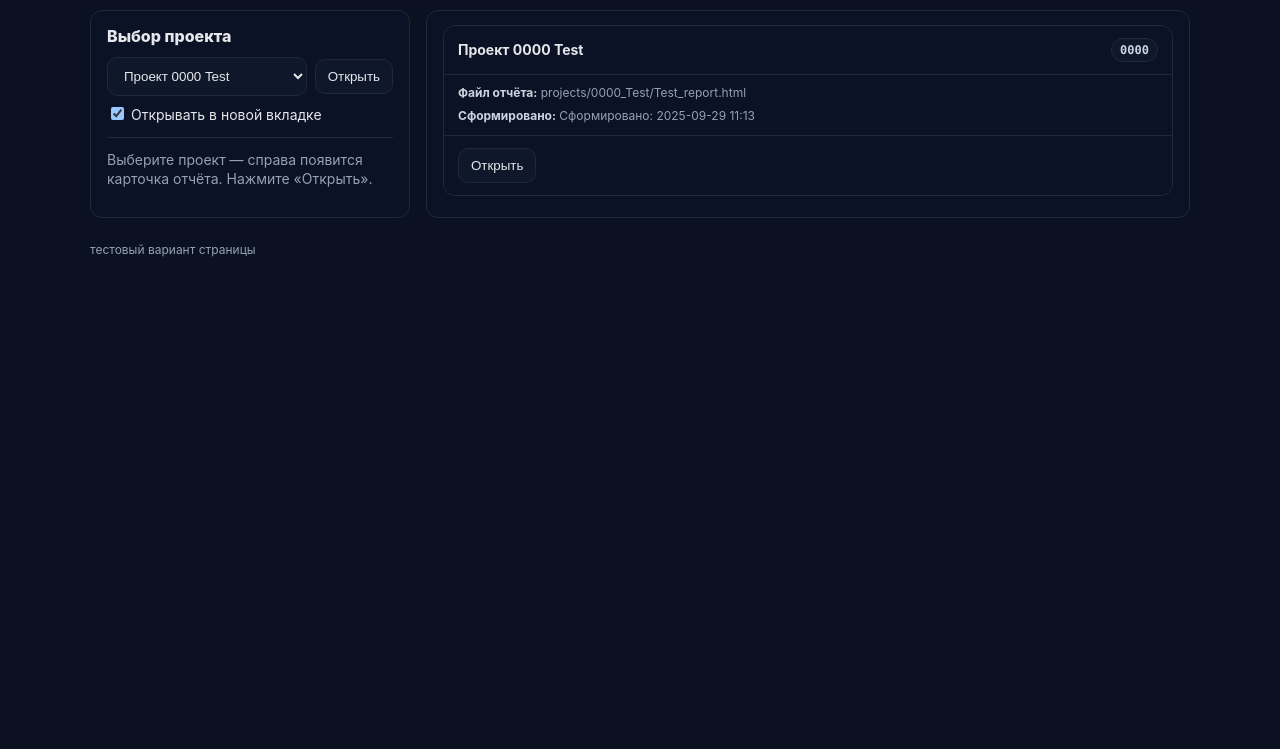
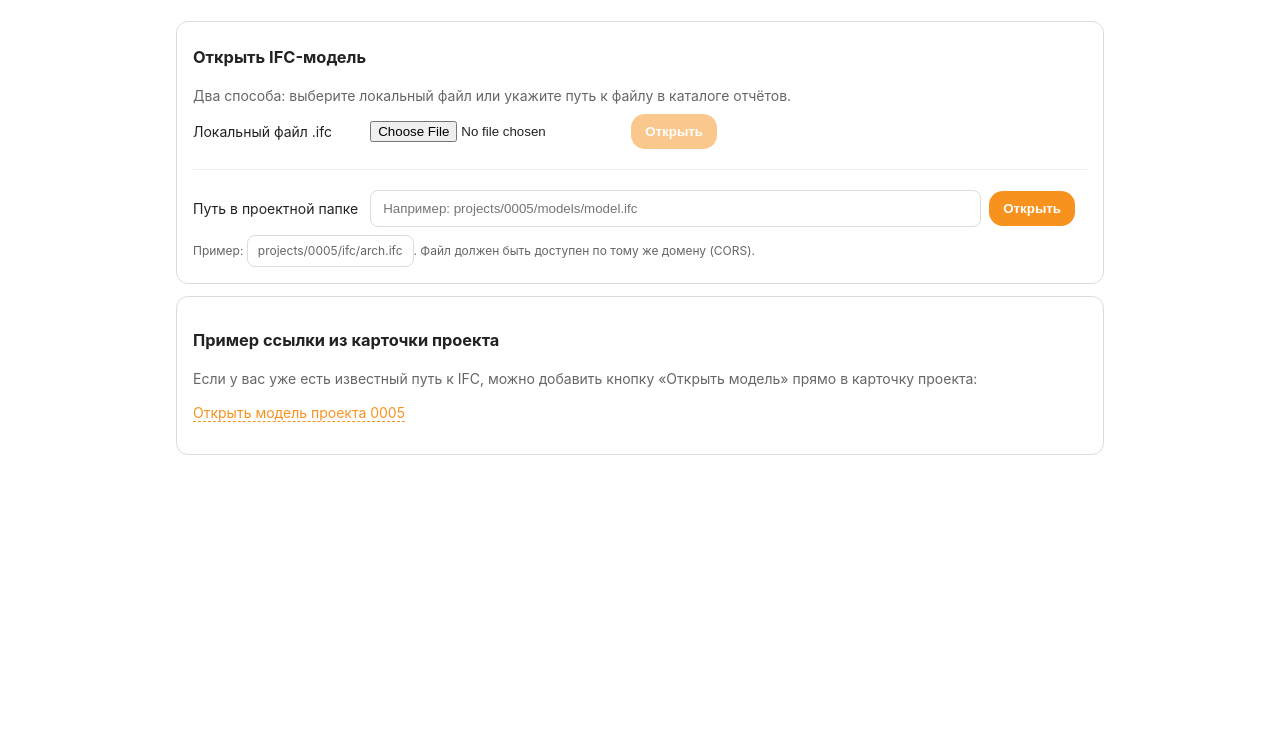
Before and after one commit to sezif5/BIM.dvlk.github.io, a plain HTML site: page index.html in a window 1280 px wide. Shown: the part 51-800 px from the top of the page. Drawn offline with Linux system fonts and the light colour scheme.

Commit message:
Add files via upload

```diff
--- a/index.html
+++ b/index.html
@@ -1,174 +1,98 @@
 <!doctype html>
 <html lang="ru">
 <head>
-  <meta charset="utf-8"/>
-  <meta name="viewport" content="width=device-width, initial-scale=1"/>
-  <title>Каталог отчётов Navisworks</title>
-  <!-- GitHub Pages helpers -->
-  <meta http-equiv="Cache-Control" content="no-store, no-cache, must-revalidate, max-age=0">
-  <meta http-equiv="Pragma" content="no-cache">
-  <meta http-equiv="Expires" content="0">
-  <meta name="color-scheme" content="dark"/>
+  <meta charset="utf-8" />
+  <meta name="viewport" content="width=device-width, initial-scale=1" />
+  <title>Отчёты проекта — Просмотр IFC</title>
   <style>
-  :root{ --bg:#0b1120; --panel:#0b1225; --muted:#93a2b7; --fg:#e5e7eb; --border:#1f2937; --accent:#F59E0B; --radius:12px; }
-  body{margin:0;background:var(--bg);color:var(--fg);font:14px/1.4 -apple-system,BlinkMacSystemFont,Segoe UI,Roboto,Inter,Helvetica,Arial}
-  .bar{display:flex;align-items:center;justify-content:space-between;padding:12px 16px;background:var(--panel);border-bottom:1px solid var(--border)}
-  .wrap{max-width:1100px;margin:0 auto;padding:16px;display:grid;grid-template-columns:320px 1fr;gap:16px}
-  .panel{background:var(--panel);border:1px solid var(--border);border-radius:12px}
-  .pad{padding:14px 16px}.h{margin:0 0 10px;font-size:16px;font-weight:800}.muted{color:var(--muted)}
-  .ctrl .row{display:grid;grid-template-columns:1fr auto;gap:8px;align-items:center}
-  .ctrl select{width:100%;box-sizing:border-box;background:#0f172a;color:var(--fg);border:1px solid var(--border);border-radius:10px;padding:10px 12px;outline:none}
-  .btn{background:#0f172a;border:1px solid var(--border);color:var(--fg);padding:9px 12px;border-radius:10px;cursor:pointer}.btn:hover{background:#111827}
-  .card{border:1px solid var(--border);border-radius:12px;background:#0b1225;display:flex;flex-direction:column}
-  .card .head{padding:12px 14px;border-bottom:1px solid var(--border);display:flex;justify-content:space-between;gap:10px;align-items:center}
-  .code{font:600 12px/1.2 Consolas,Menlo,Monaco,monospace;background:#0f172a;padding:4px 8px;border:1px solid var(--border);border-radius:999px;color:#cbd5e1;white-space:nowrap}
-  .title{font-weight:700;word-break:break-word}
-  .meta{padding:10px 14px;color:var(--muted);font-size:12px;display:grid;gap:6px}.meta b{color:#cbd5e1}
-  .open{padding:12px 14px;border-top:1px solid var(--border);display:flex;gap:8px}
-  .empty{opacity:.8;padding:20px;text-align:center;border:1px dashed var(--border);border-radius:12px}
-  .footer{max-width:1100px;margin:8px auto 24px;color:#93a2b7;font-size:12px;padding:0 16px}
-  .hidden{display:none !important}
+    :root{
+      --bg:#ffffff; --fg:#222222; --accent:#F7921E; --gray:#d9d9d9;
+    }
+    *{box-sizing:border-box}
+    body{margin:0; font:14px/1.45 -apple-system,BlinkMacSystemFont,"Segoe UI",Roboto,Arial,sans-serif; color:var(--fg); background:var(--bg);}
+    header{background:#f5f5f5; border-bottom:1px solid #dcdcdc; padding:12px 16px; display:flex; align-items:center; gap:12px;}
+    header h1{font-size:16px; margin:0;}
+    main{max-width:960px; margin:24px auto; padding:0 16px;}
+    .card{border:1px solid #dcdcdc; border-radius:12px; padding:16px; margin:12px 0;}
+    .row{display:flex; gap:8px; align-items:center; flex-wrap:wrap}
+    .row input[type="text"]{flex:1 1 420px; padding:10px 12px; border:1px solid #dcdcdc; border-radius:8px;}
+    .btn{appearance:none; border:none; border-radius:14px; padding:10px 14px; background:var(--accent); color:#fff; cursor:pointer; font-weight:600}
+    .btn:disabled{opacity:.5; cursor:not-allowed}
+    .link{color:var(--accent); text-decoration:none; border-bottom:1px dashed var(--accent)}
+    .muted{color:#666}
+    .grid{display:grid; grid-template-columns:auto 1fr auto; gap:8px 12px; align-items:center}
+    .grid h3{grid-column:1/-1; margin:8px 0}
+    .hint{font-size:12px; color:#666}
+    .file{display:inline-block; padding:6px 10px; border:1px solid #dcdcdc; border-radius:8px; white-space:nowrap}
+    .hr{height:1px; background:#eee; margin:12px 0}
   </style>
 </head>
 <body>
-  <div class="bar">
-    <div class="brand">Каталог отчётов Navisworks</div>
-    <div class="tag">GitHub Pages</div>
-  </div>
+  <header>
+    <h1>Отчёты по проекту</h1>
+  </header>
+  <main>
+    <section class="card">
+      <div class="grid">
+        <h3>Открыть IFC-модель</h3>
+        <div class="muted" style="grid-column:1/-1">Два способа: выберите локальный файл или укажите путь к файлу в каталоге отчётов.</div>
 
-  <div class="wrap">
-    <!-- Left controls -->
-    <div class="panel ctrl pad">
-      <div class="h">Выбор проекта</div>
-      <div class="row" style="margin-bottom:8px">
-        <select id="select"></select>
-        <button class="btn" id="open">Открыть</button>
+        <label>Локальный файл .ifc</label>
+        <div class="row">
+          <input id="ifc-file" type="file" accept=".ifc" />
+          <button class="btn" id="open-local" disabled>Открыть</button>
+        </div>
+
+        <div class="hr" style="grid-column:1/-1"></div>
+
+        <label>Путь в проектной папке</label>
+        <div class="row">
+          <input id="ifc-path" type="text" placeholder="Например: projects/0005/models/model.ifc" />
+          <button class="btn" id="open-url">Открыть</button>
+        </div>
+        <div class="hint" style="grid-column:1/-1">
+          Пример: <span class="file">projects/0005/ifc/arch.ifc</span>. Файл должен быть доступен по тому же домену (CORS).
+        </div>
       </div>
-      <label><input id="openNew" type="checkbox" checked/> Открывать в новой вкладке</label>
-      <hr style="border:none;border-top:1px solid var(--border);margin:12px 0">
-      <p class="muted" style="margin-top:0">Выберите проект — справа появится карточка отчёта. Нажмите «Открыть».</p>
-    </div>
+    </section>
 
-    <!-- Right: single report card -->
-    <div class="panel pad">
-      <div id="card-holder"></div>
-      <div id="empty" class="empty">Здесь появится карточка выбранного отчёта</div>
-    </div>
-  </div>
+    <section class="card">
+      <h3>Пример ссылки из карточки проекта</h3>
+      <p class="muted">Если у вас уже есть известный путь к IFC, можно добавить кнопку «Открыть модель» прямо в карточку проекта:</p>
+      <p>
+        <a class="link" href="./viewer.html?ifc=projects/0005/ifc/example.ifc">Открыть модель проекта 0005</a>
+      </p>
+    </section>
+  </main>
 
-  <div class="footer">
-    тестовый вариант страницы
-  </div>
+  <script>
+    const $file = document.getElementById('ifc-file');
+    const $openLocal = document.getElementById('open-local');
+    const $path = document.getElementById('ifc-path');
+    const $openUrl = document.getElementById('open-url');
 
-<script>
-(function(){
-  // Anti-cache for GitHub Pages (adds ?v=timestamp)
-  var bust = Date.now();
-
-  // Load list
-  var REPORTS = [];
-  fetch("reports.json?v="+bust, {cache:"no-store"})
-    .then(function(r){ if(!r.ok) throw 0; return r.json(); })
-    .then(function(list){ if(Array.isArray(list)) REPORTS = list; init(); })
-    .catch(function(){ init(); });
-
-  function init(){
-    var sel = document.getElementById("select");
-    var btnOpen = document.getElementById("open");
-    var openNew = document.getElementById("openNew");
-    var holder = document.getElementById("card-holder");
-    var empty = document.getElementById("empty");
-
-    // Build options
-    sel.innerHTML = "";
-    REPORTS.forEach(function(r, i){
-      var o = document.createElement("option");
-      o.value = r.id;
-      o.textContent = r.title || (r.code?("Проект "+r.code+" "+(r.name||"")):(r.name||r.id));
-      sel.appendChild(o);
+    $file.addEventListener('change', () => {
+      $openLocal.disabled = !$file.files.length;
     });
 
-    function getById(id){ return REPORTS.find(function(x){ return x.id === id; }); }
-    function selectById(id){
-      var r = getById(id) || REPORTS[0];
-      if(!r){ holder.innerHTML=""; empty.classList.remove("hidden"); return; }
-      // set select value if needed
-      if(sel.value !== r.id) sel.value = r.id;
-      renderCard(r);
-      empty.classList.add("hidden");
-      // persist to URL (?id=...)
-      var u = new URL(location.href);
-      u.searchParams.set("id", r.id);
-      history.replaceState(null, "", u.toString());
-    }
-
-    function toAbs(urlLike){
-      try { return new URL(urlLike, location.href).href; }
-      catch(e){ return urlLike; }
-    }
-
-    function renderCard(r){
-      holder.innerHTML = "";
-      var div = document.createElement("div"); div.className = "card";
-
-      div.innerHTML = ''
-        + '<div class="head"><div class="title">'
-        + escapeHtml(r.title || (r.code?("Проект "+r.code+" "+(r.name||"")):(r.name||r.id)))
-        + '</div><div class="code">'+escapeHtml(r.code || r.id)+'</div></div>'
-        + '<div class="meta">'
-        + '<div><b>Файл отчёта:</b> <span class="file-name">—</span></div>'
-        + '<div><b>Сформировано:</b> <span class="ts">—</span></div>'
-        + '</div>'
-        + '<div class="open">'
-        + '  <button class="btn btn-open">Открыть</button>'
-        + '</div>';
-
-      var btn = div.querySelector(".btn-open");
-      var fn = div.querySelector(".file-name");
-      var ts = div.querySelector(".ts");
-      var url = toAbs(r.file || "");
-
-      function openNow(){
-        if(openNew.checked) window.open(url,"_blank","noopener");
-        else window.location.href = url;
-      }
-      btn.addEventListener("click", openNow);
-      div.addEventListener("dblclick", openNow);
-
-      // Try to read some meta from the report HTML (title, timestamp)
-      if(r.file){
-        fetch(url + (url.indexOf("?")>=0 ? "&" : "?") + "v=" + bust, {cache:"no-store"})
-          .then(function(res){ if(!res.ok) throw 0; return res.text(); })
-          .then(function(html){
-            var doc = new DOMParser().parseFromString(html, "text/html");
-            var t = (doc.querySelector(".hero-title")||{}).textContent || "";
-            var tsTxt = (doc.querySelector(".bar .ts")||{}).textContent || "";
-            fn.textContent = t || r.file;
-            ts.textContent = tsTxt || (r.meta && r.meta.report_ts) || "—";
-          })
-          .catch(function(){
-            fn.textContent = r.file || "—";
-            ts.textContent = (r.meta && r.meta.report_ts) || "—";
-          });
-      }
-
-      holder.appendChild(div);
-    }
-
-    sel.addEventListener("change", function(){ selectById(sel.value); });
-    btnOpen.addEventListener("click", function(){
-      var r = getById(sel.value); if(!r) return;
-      var url = toAbs(r.file||"");
-      if(openNew.checked) window.open(url,"_blank","noopener"); else window.location.href = url;
+    // Открыть локальный файл: передаём через sessionStorage (без сервера)
+    $openLocal.addEventListener('click', async () => {
+      const f = $file.files && $file.files[0];
+      if (!f) return;
+      const key = 'ifc-local-' + Date.now();
+      // сохраняем blob в sessionStorage (как object URL)
+      const url = URL.createObjectURL(f);
+      sessionStorage.setItem(key, JSON.stringify({ name: f.name, url }));
+      // передаём ключ через query
+      location.href = 'viewer.html?local=' + encodeURIComponent(key);
     });
 
-    // Start with ?id=... or first item
-    var urlId = new URL(location.href).searchParams.get("id");
-    selectById(urlId);
-  }
-
-  function escapeHtml(s){ return String(s||"").replace(/[&<>\"']/g,function(m){return({"&":"&amp;","<":"&lt;",">":"&gt;","\"":"&quot;","'":"&#39;"}[m]);}); }
-})();
-</script>
+    // Открыть по относительному пути (из папки проекта)
+    $openUrl.addEventListener('click', () => {
+      const v = ($path.value || '').trim();
+      if (!v) { alert('Укажите путь к .ifc'); return; }
+      location.href = 'viewer.html?ifc=' + encodeURIComponent(v);
+    });
+  </script>
 </body>
 </html>
```
Also changed, not shown: viewer.html (added, +141 -0 lines).
